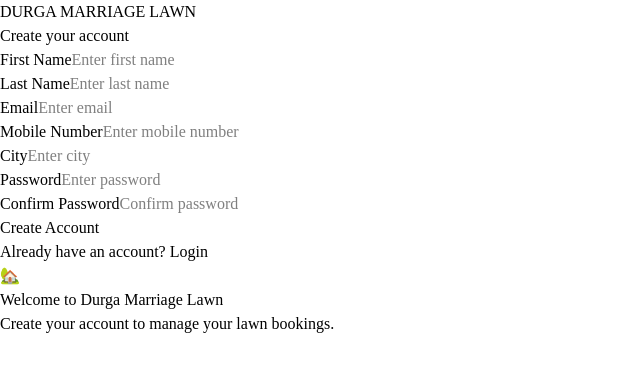
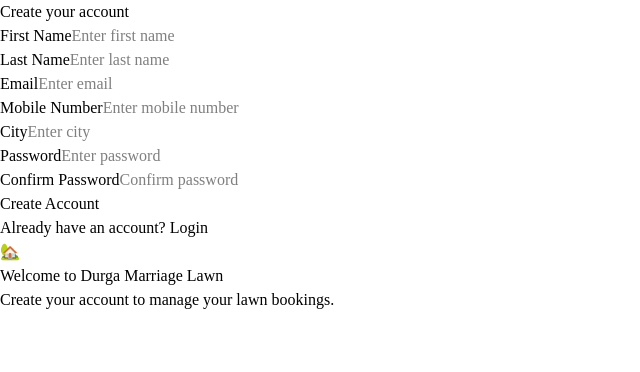
Before and after one commit to Anandpatel09/Marriage-Lawn-Management-System, a React (Vite) app in the folder frontend/: page / in a window 1280 px wide. Shown: the top 372 px of the page, without its empty margins (0-640 px from the left). Built offline with nearby package versions, Linux system fonts and the light colour scheme.

Commit message:
building regestration page

```diff
--- a/frontend/src/pages/auth/Register.tsx
+++ b/frontend/src/pages/auth/Register.tsx
@@ -9,12 +9,8 @@
         <div className="w-full md:w-1/2 p-8 md:p-10">
 
           <h1 className="text-3xl font-bold text-slate-800 mb-2">
-            DURGA MARRIAGE LAWN
+            Create your account
           </h1>
-
-          <p className="text-slate-500 mb-8">
-            Create your account
-          </p>
 
           <form className="space-y-4">
 
```
